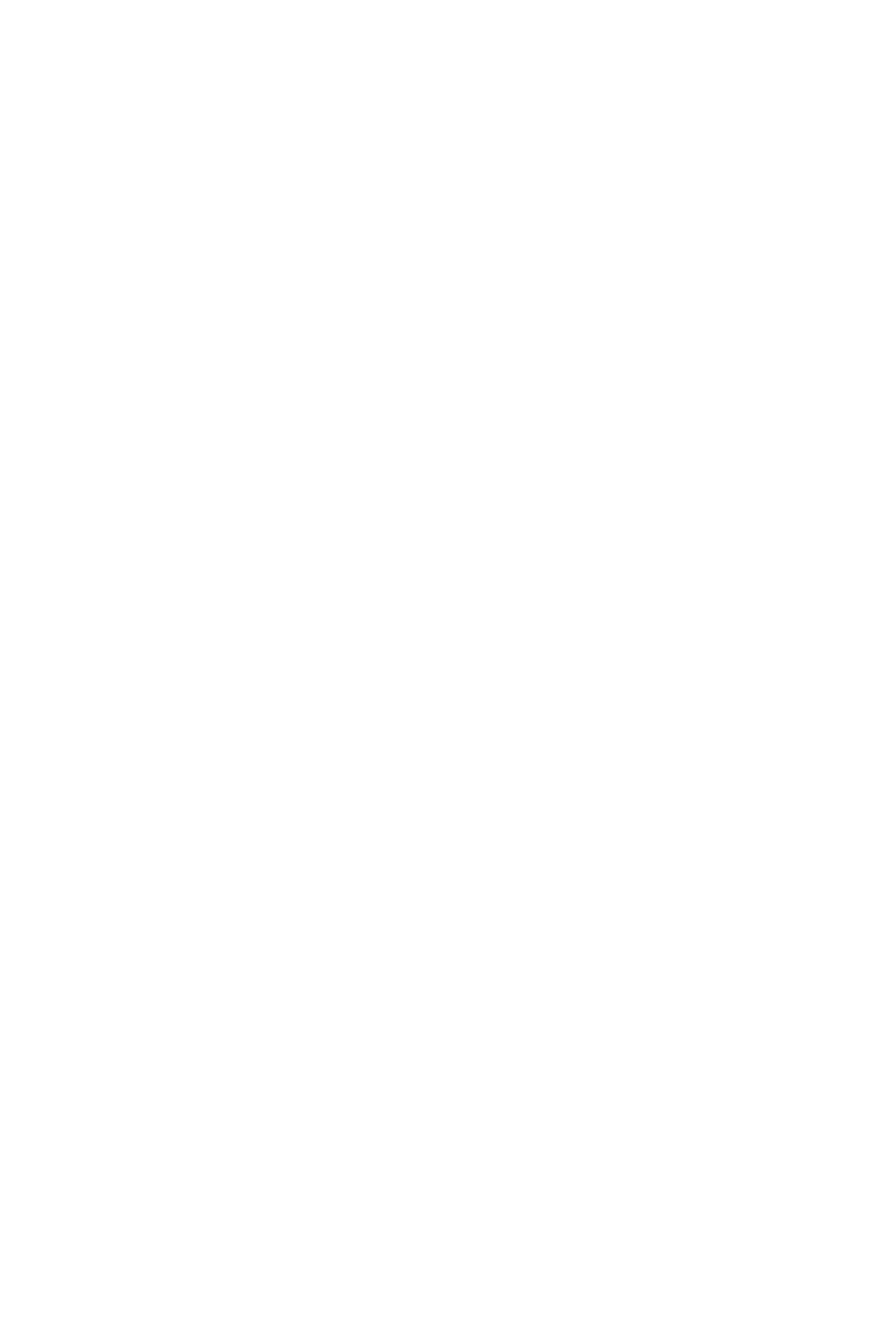
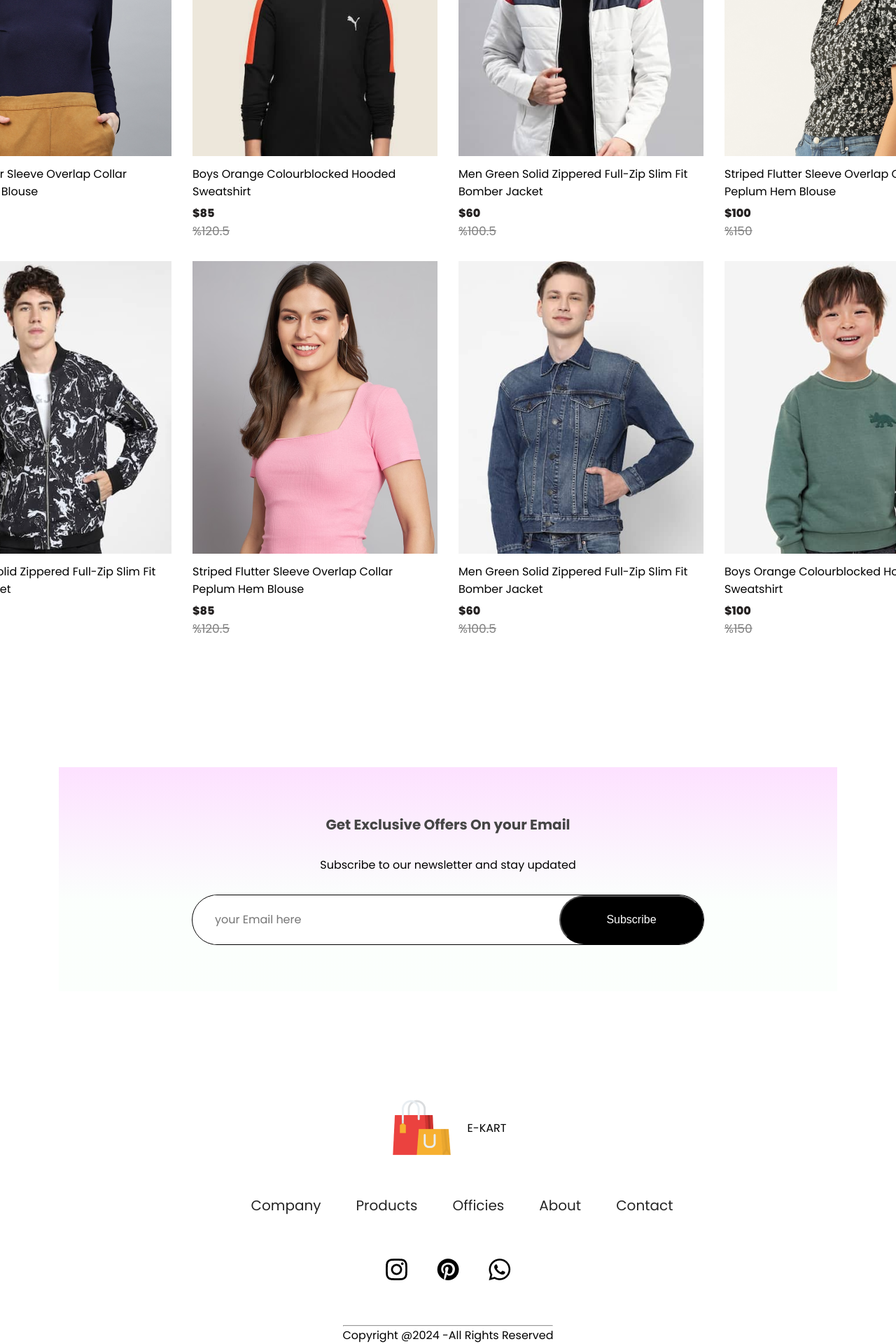
Before and after one commit to g-sudhir/E-kart, a React (Create React App) app in the folder my-react-app/: page / in a window 1280 px wide. Shown: the part 2541-4461 px from the top of the page at 70% size. Before the commit the page ends 2240 px from the top, so only its background shows below. Built offline with nearby package versions, Linux system fonts and the light colour scheme.

Commit message:
shop page completed

```diff
--- /dev/null
+++ b/my-react-app/src/Components/Footer/Footer.css
@@ -0,0 +1,58 @@
+.footer{
+    display: flex;
+    flex-direction: column;
+    justify-content: center;
+    align-items: center;
+    gap:50px;
+}
+
+.footer-logo{
+    display: flex;
+    align-items:center;
+    gap:20px;
+}
+
+.footer-links{
+    display: flex;
+    list-style:none;
+    gap:50px;
+    color:#252525;
+    font-size:20px;
+}
+
+.footer-links li{
+    cursor:pointer;
+}
+
+.footer-social-icon{
+    display: flex;
+    gap:20px;
+    flex-direction: row;
+}
+
+
+.footer-icons-container{
+    padding:10px;
+    padding-bottom:6px;
+    background: white;
+    border:1px solid white;
+}
+.footer-copyright{
+    display: flex;
+    flex-direction: column;
+    align-items: center;
+    gap:30px;
+    width:100%;
+    margin-bottom:30px;
+    color:#1a1a1a;
+    font-size:20px;
+}
+
+.footer-copyright hr{
+
+    width:80px;
+    border:none;
+    border-radius:10px;
+    height:3px;
+    background: white;
+}
--- /dev/null
+++ b/my-react-app/src/Components/Footer/Footer.jsx
@@ -0,0 +1,40 @@
+import React from 'react'
+import footer_logo from '../Assets/logo_big.png'
+import './Footer.css'
+import instagram_icon from '../Assets/instagram_icon.png'
+import pintrest_icon from '../Assets/pintester_icon.png'
+import whatsapp_icon from '../Assets/whatsapp_icon.png'
+const Footer = () => {
+  return (
+    <div className='footer'>
+        <div className="footer-logo">
+            <img src={footer_logo} alt="" />
+            <p>E-KART</p>
+        </div>
+        <ul className='footer-links'>
+            <li>Company</li>
+            <li>Products</li>
+            <li>Officies</li>
+            <li>About</li>
+            <li>Contact</li>
+        </ul>
+        <div className="footer-social-icon">
+            <div className="footer-icons-container">
+                <img src={instagram_icon} alt="" />
+            </div>
+            <div className="footer-icons-container">
+                <img src={pintrest_icon} alt="" />
+            </div>
+            <div className="footer-icons-container">
+                <img src={whatsapp_icon} alt="" />
+            </div>
+        </div>
+        <div className="div-footer-copyright">
+            <hr />
+            <p>Copyright @2024 -All Rights Reserved</p>
+        </div>
+    </div>
+  )
+}
+
+export default Footer
--- a/my-react-app/src/Components/NewCollections/NewCollections.css
+++ b/my-react-app/src/Components/NewCollections/NewCollections.css
@@ -0,0 +1,32 @@
+.new-collections{
+    display:flex;
+    flex-direction: column;
+    align-items: center;
+    gap:10px;
+     margin-bottom: 100px;
+}
+
+.new-collections h1{
+    color:#171717;
+}
+
+.new-collections hr{
+    width: 200px;
+    height: 6px;
+    border-radius: 10px;
+    background: #252525;
+
+}
+
+.new-collections-item{
+    margin-top:50px;
+    display: flex ;
+    gap:30px;
+}
+.collections{
+    display: grid;
+    grid-template-columns:1fr 1fr 1fr 1fr;
+    margin-top: 50px;
+    gap:30px;
+    margin: 30px;
+}
--- a/my-react-app/src/Components/NewCollections/NewCollections.jsx
+++ b/my-react-app/src/Components/NewCollections/NewCollections.jsx
@@ -1,14 +1,14 @@
 import React from 'react';
 import './NewCollections.css' ;
 import new_collection from '../Assets/new_collections';
-// import Item from '../Item/Item';
+import Item from '../Item/Item';
 const NewCollections = () => {
     return(<div className="new-collections">
          <h1>NEW COLLECTIONS</h1>
          <hr/>
          <div className="collections">
             {new_collection.map((item,i)=>{
-                //  return <Item  key={i}  id={item.id} name={item.name} image={item.image} new_price={item.new_price} old_price={item.old_price}/>
+                 return <Item  key={i}  id={item.id} name={item.name} image={item.image} new_price={item.new_price} old_price={item.old_price}/>
             })};
          </div>
     </div>);
--- /dev/null
+++ b/my-react-app/src/Components/NewsLetter/NewsLetter.css
@@ -0,0 +1,46 @@
+.newsletter{
+    width:65%;
+    height:40vh;
+    display:flex;
+    flex-direction:column;
+    align-items:center;
+    justify-content:center;
+    margin:auto;
+    padding:0px 140px;
+    margin-bottom:150px;
+    background: linear-gradient(180deg,#fde1ff,#e1ffea22 60%);
+    gap:30px;
+}
+
+.newsletter h1{
+    color:#454545;
+    font-size:20px;
+}
+.newsletter div{
+    display:flex;
+    align-item:center;
+    justify-content:space-around;
+    background: white;
+    width:730px;
+    border-radius:80px;
+    border:1px solid;
+
+}
+
+.newsletter input{
+    width:500px;
+    margin-left: 30px;
+    border:none;
+    outline:none;
+    color:#616161;
+    font-family: Poppins;
+    font-size:16px;
+}
+.newsletter  div button{
+    width:210px;
+    height:70px;
+    border-radius:80px;
+    color: white;
+    font-size:16px;
+    background-color: black;
+}
--- /dev/null
+++ b/my-react-app/src/Components/NewsLetter/NewsLetter.jsx
@@ -0,0 +1,19 @@
+import React from 'react'
+import './NewsLetter.css'
+const NewsLetter = () => {
+  return (
+    <div>
+      <div className="newsletter">
+        <h1>Get Exclusive Offers On your Email</h1>
+        <p>Subscribe to our newsletter and stay updated</p>
+
+      <div>
+        <input type="email" placeholder='your Email here'/>
+        <button>Subscribe</button>
+      </div>
+    </div>
+    </div>
+  )
+}
+
+export default NewsLetter
--- a/my-react-app/src/Pages/Shop.jsx
+++ b/my-react-app/src/Pages/Shop.jsx
@@ -2,12 +2,18 @@
 import Hero from '../Components/Hero/Hero'
 import Popular from '../Components/Popular/Popular'
 import Offer from '../Components/Offers/Offer'
+import NewCollections from '../Components/NewCollections/NewCollections'
+import NewsLetter from '../Components/NewsLetter/NewsLetter'
+import Footer from '../Components/Footer/Footer'
 const Shop = () => {
   return (
     <div>
       <Hero/>
       <Popular/>
       <Offer/>
+      <NewCollections/>
+      <NewsLetter/>
+      <Footer/>
     </div>
   )
 }
```
